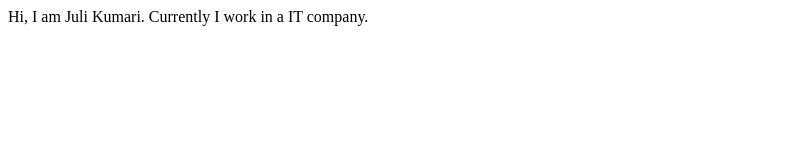
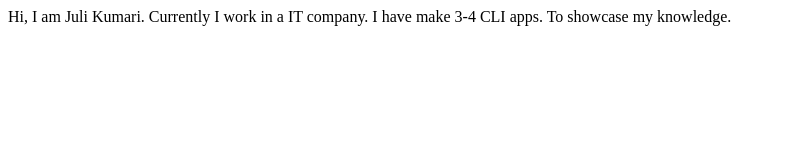
Before and after one commit to Juli-Kumari/juliKumari-portfolio, a plain HTML site: page index.html in a window 1280 px wide. Shown: the whole page, without its empty margins (0-786 px from the left). Drawn offline with Linux system fonts and the light colour scheme.

Commit message:
update in branch myWork

```diff
--- a/index.html
+++ b/index.html
@@ -9,5 +9,7 @@
 <body>
     Hi, I am Juli Kumari.
     Currently I work in a IT company.
+
+    I have make 3-4 CLI apps. To showcase my knowledge.
 </body>
 </html>
```
